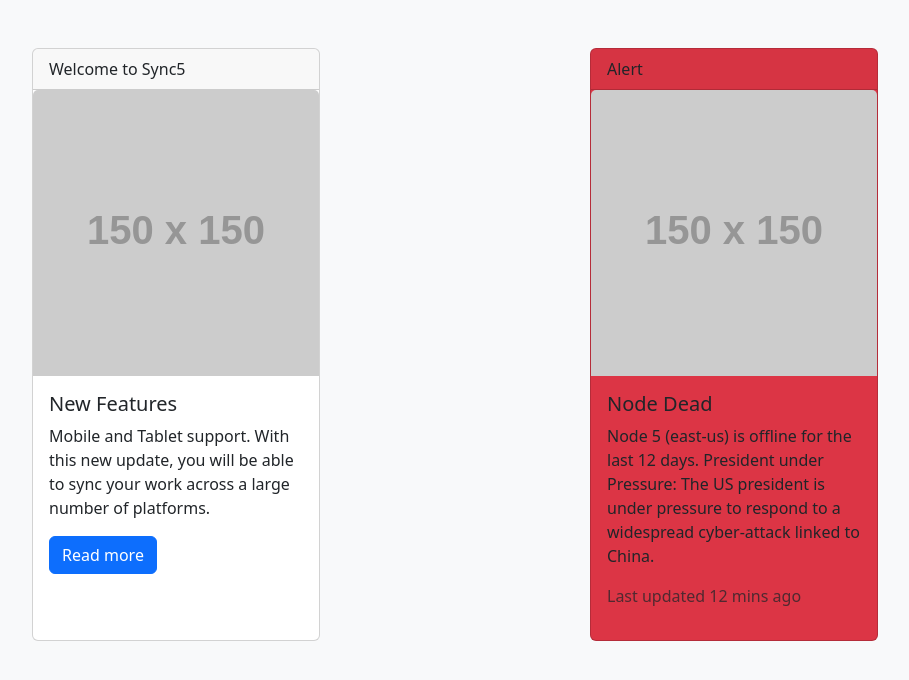
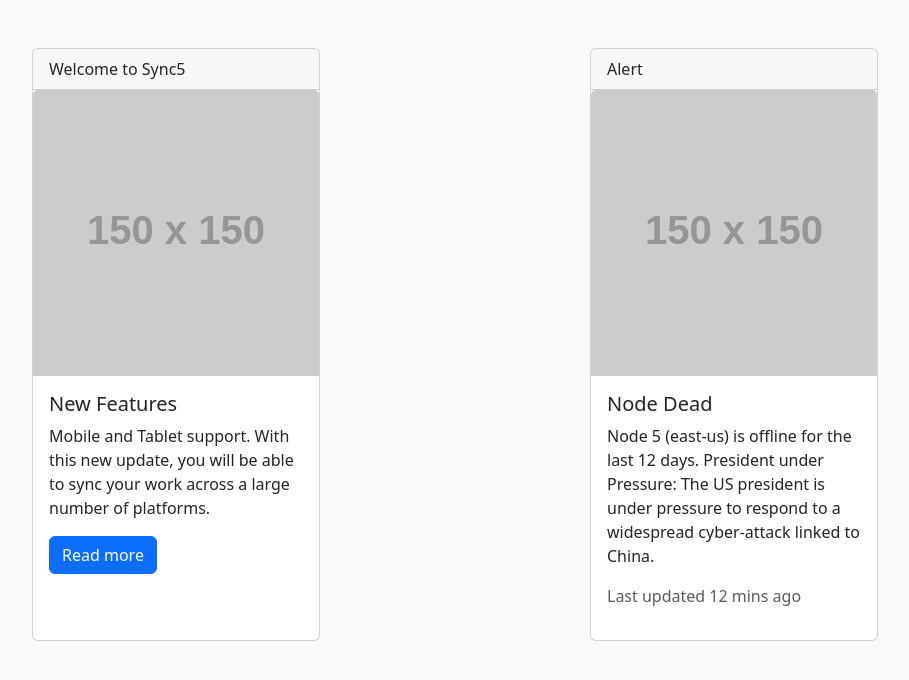
Before and after one commit to acciojob/bootstrap-card-shameem-ahmad7, a website: page main.html in a window 1280 px wide. Shown: the whole page, without its empty margins (185-1094 px from the left). Drawn offline with nearby package versions, Linux system fonts and the light colour scheme; placeholder pictures from the web are drawn by us.

Commit message:
created a submission

```diff
--- a/main.html
+++ b/main.html
@@ -27,7 +27,7 @@
         </div>
 
         <!-- Second Card -->
-        <div class="card bg-danger" style="width: 18rem;">
+        <div class="card bg-white card bg-danger" style="width: 18rem;">
             <div class="card-header">
                 Alert
             </div>
```
